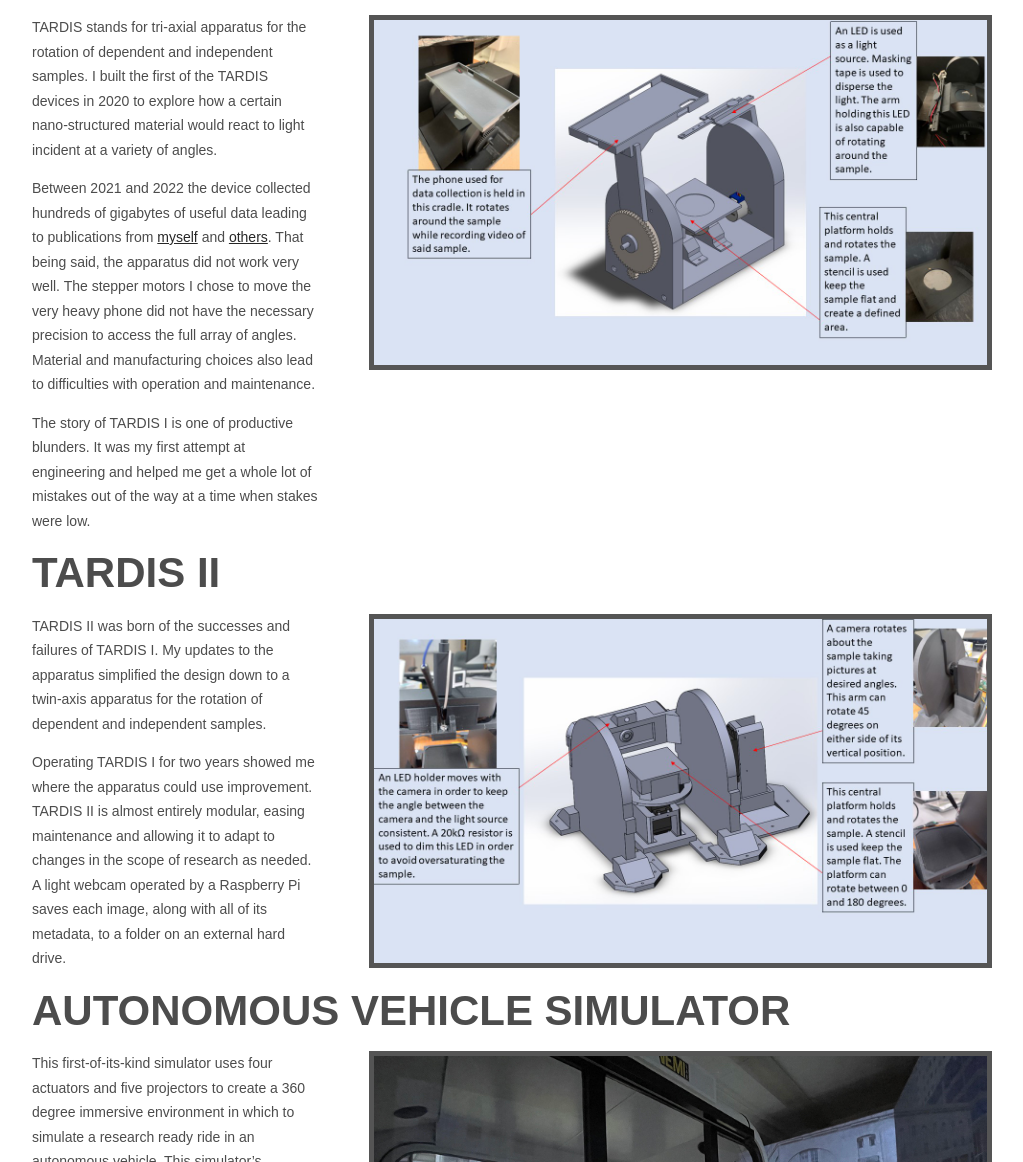
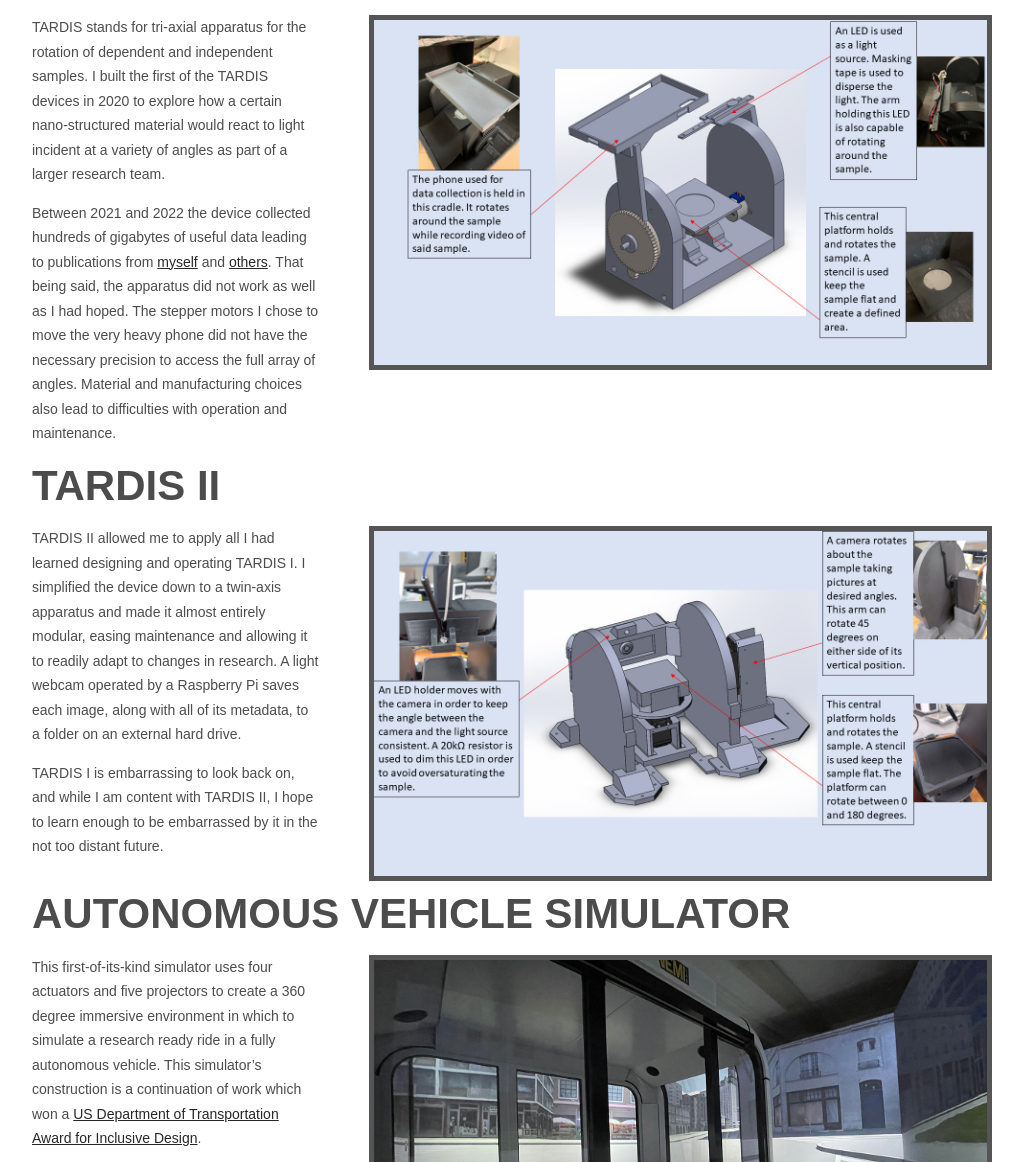
Before and after one commit to THErikson/THErikson.github.io, a plain HTML site: page Professional Projects.html in a window 1280 px wide. Shown: the part 332-1494 px from the top of the page, without its empty margins (128-1151 px from the left). Drawn offline with nearby package versions, Linux system fonts and the light colour scheme.

Commit message:
Text Changes

```diff
--- a/Professional Projects.html
+++ b/Professional Projects.html
@@ -56,9 +56,8 @@
 						</section>
 					</div>
 					<div class="4u">
-						<p>TARDIS stands for tri-axial apparatus for the rotation of dependent and independent samples. I built the first of the TARDIS devices in 2020 to explore how a certain nano-structured material would react to light incident at a variety of angles.</p>
-						<p>Between 2021 and 2022 the device collected hundreds of gigabytes of useful data leading to publications from <a href="https://www.researchgate.net/publication/360318918_Development_of_the_Triaxial_Apparatus_for_the_Rotation_of_Discrete_and_Independent_Samples">myself</a> and <a href="https://digitalcommons.library.umaine.edu/etd/3502/">others</a>. That being said, the apparatus did not work very well. The stepper motors I chose to move the very heavy phone did not have the necessary precision to access the full array of angles. Material and manufacturing choices also lead to difficulties with operation and maintenance. </p>
-						<p>The story of TARDIS I is one of productive blunders. It was my first attempt at engineering and helped me get a whole lot of mistakes out of the way at a time when stakes were low.</p>
+						<p>TARDIS stands for tri-axial apparatus for the rotation of dependent and independent samples. I built the first of the TARDIS devices in 2020 to explore how a certain nano-structured material would react to light incident at a variety of angles as part of a larger research team. </p>
+						<p>Between 2021 and 2022 the device collected hundreds of gigabytes of useful data leading to publications from <a href="https://www.researchgate.net/publication/360318918_Development_of_the_Triaxial_Apparatus_for_the_Rotation_of_Discrete_and_Independent_Samples">myself</a> and <a href="https://digitalcommons.library.umaine.edu/etd/3502/">others</a>. That being said, the apparatus did not work as well as I had hoped. The stepper motors I chose to move the very heavy phone did not have the necessary precision to access the full array of angles. Material and manufacturing choices also lead to difficulties with operation and maintenance. </p>
 					</div>
 					<div class="8u">
 						<a class="image border"><img src="images/TARDIS_1_Slide.JPG" alt="" /></a>
@@ -77,8 +76,8 @@
 						</section>
 					</div>
 					<div id="content" class="4u">
-						<p>TARDIS II was born of the successes and failures of TARDIS I. My updates to the apparatus simplified the design down to a twin-axis apparatus for the rotation of dependent and independent samples.</p>
-						<p>Operating TARDIS I for two years showed me where the apparatus could use improvement. TARDIS II is almost entirely modular, easing maintenance and allowing it to adapt to changes in the scope of research as needed. A light webcam operated by a Raspberry Pi saves each image, along with all of its metadata, to a folder on an external hard drive. </p>
+						<p>TARDIS II allowed me to apply all I had learned designing and operating TARDIS I. I simplified the device down to a twin-axis apparatus and made it almost entirely modular, easing maintenance and allowing it to readily adapt to changes in research. A light webcam operated by a Raspberry Pi saves each image, along with all of its metadata, to a folder on an external hard drive. </p>
+						<p>TARDIS I is embarrassing to look back on, and while I am content with TARDIS II, I hope to learn enough to be embarrassed by it in the not too distant future. </p>
 					</div>
 					<div id="content" class="8u">
 						<a class="image border"><img src="images/TARDIS_2_Slide.JPG" alt="" /></a>
@@ -97,7 +96,7 @@
 						</section>
 					</div>
 					<div id="content" class="4u">
-						<p>This first-of-its-kind simulator uses four actuators and five projectors to create a 360 degree immersive environment in which to simulate a research ready ride in an autonomous vehicle. This simulator’s construction is a continuation of work which won a <a href="https://umaine.edu/vemi/2022/07/28/vemi-wins-3rd-in-the-inclusive-design-challenge/">US Department of Transportation Award for Inclusive Design</a></p>
+						<p>This first-of-its-kind simulator uses four actuators and five projectors to create a 360 degree immersive environment in which to simulate a research ready ride in a fully autonomous vehicle. This simulator’s construction is a continuation of work which won a <a href="https://umaine.edu/vemi/2022/07/28/vemi-wins-3rd-in-the-inclusive-design-challenge/">US Department of Transportation Award for Inclusive Design</a>.</p>
 						<p>My fingerprints can be found throughout this project. I built the computer that runs the projectors, aligned those projectors and printed brackets to keep them aligned, soldered and installed the cabin lights, installed a cooling system, and managed many feet of cables.</p>
 					</div>
 					<div id="content" class="8u">
```
Also changed, not shown: index.html (+2 -2 lines).
